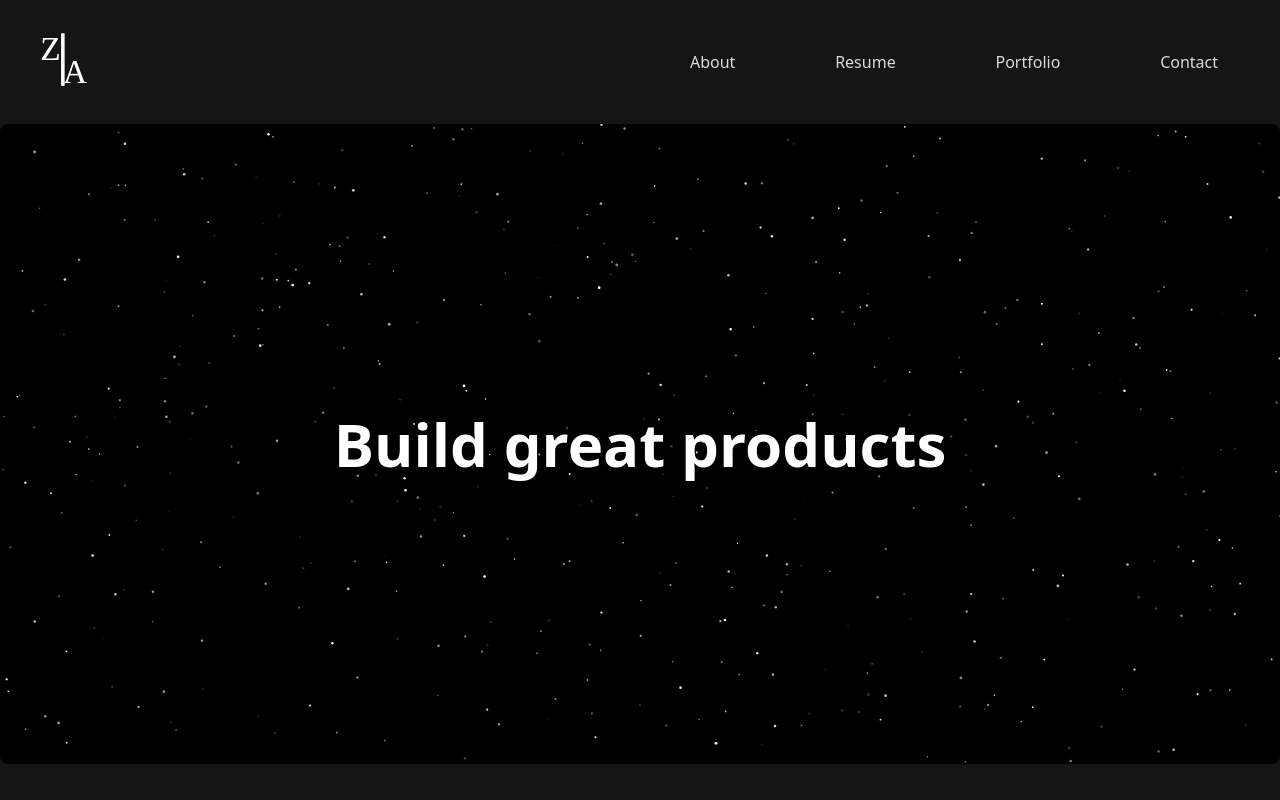
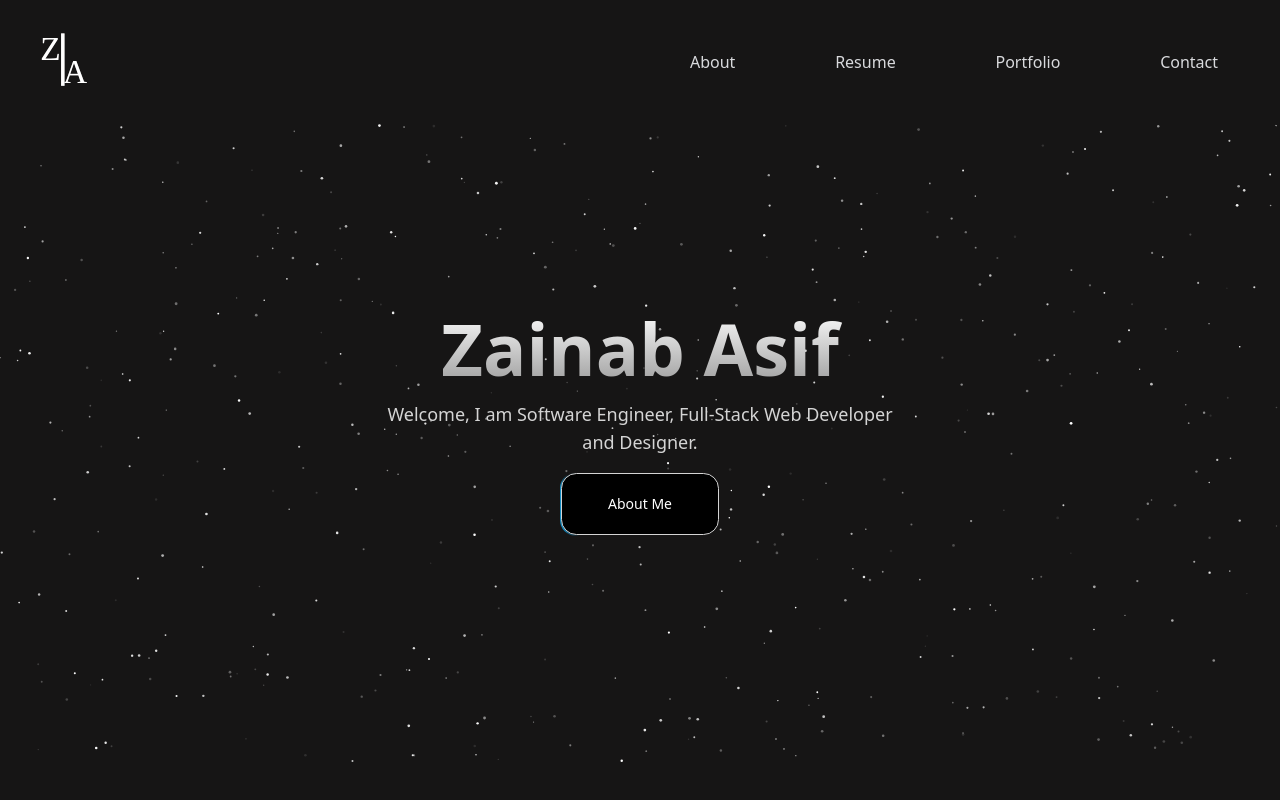
Before and after one commit to za-inab/zainab, a Next.js app: page / in a window 1280 px wide. Built offline with nearby package versions, Linux system fonts and the light colour scheme.

Commit message:
hero section complete

```diff
--- a/src/app/lib/utils.ts
+++ /dev/null
@@ -1,6 +0,0 @@
-import { ClassValue, clsx } from "clsx";
-import { twMerge } from "tailwind-merge";
-
-export function cn(...inputs: ClassValue[]) {
-  return twMerge(clsx(inputs));
-}
--- a/src/app/page.tsx
+++ b/src/app/page.tsx
@@ -1,47 +1,10 @@
 import React from "react";
-import { SparklesCore } from "@/components/ui/sparkles";
+import HeroSection from "@/components/heroSection/HeroSection";
 
 export default function Home() {
   return (
-    // <div className="h-[40rem] w-full bg-black flex flex-col items-center justify-center overflow-hidden rounded-md">
-    //   <h1 className="md:text-7xl text-3xl lg:text-9xl font-bold text-center text-white relative z-20">
-    //     Welcome
-    //   </h1>
-    //   <div className="w-[40rem] h-40 relative">
-    //     <div className="absolute inset-x-20 top-0 bg-gradient-to-r from-transparent via-indigo-500 to-transparent h-[2px] w-3/4 blur-sm" />
-    //     <div className="absolute inset-x-20 top-0 bg-gradient-to-r from-transparent via-indigo-500 to-transparent h-px w-3/4" />
-    //     <div className="absolute inset-x-60 top-0 bg-gradient-to-r from-transparent via-sky-500 to-transparent h-[5px] w-1/4 blur-sm" />
-    //     <div className="absolute inset-x-60 top-0 bg-gradient-to-r from-transparent via-sky-500 to-transparent h-px w-1/4" />
-
-    //     {/* Core component */}
-    //     <SparklesCore
-    //       background="transparent"
-    //       minSize={0.4}
-    //       maxSize={1}
-    //       particleDensity={1200}
-    //       className="w-full h-full"
-    //       particleColor="#FFFFFF"
-    //     />
-
-    //     {/* Radial Gradient to prevent sharp edges */}
-    //     <div className="absolute inset-0 w-full h-full bg-black [mask-image:radial-gradient(350px_200px_at_top,transparent_20%,white)]"></div>
-    //   </div>
-    // </div>
-    <div className="h-[40rem] relative w-full bg-black flex flex-col items-center justify-center overflow-hidden rounded-md">
-      <div className="w-full absolute inset-0 h-screen">
-        <SparklesCore
-          id="tsparticlesfullpage"
-          background="transparent"
-          minSize={0.6}
-          maxSize={1.4}
-          particleDensity={100}
-          className="w-full h-full"
-          particleColor="#FFFFFF"
-        />
-      </div>
-      <h1 className="md:text-7xl text-3xl lg:text-6xl font-bold text-center text-white relative z-20">
-        Build great products
-      </h1>
-    </div>
+    <>
+      <HeroSection />
+    </>
   );
 }
--- /dev/null
+++ b/src/components/heroSection/HeroSection.tsx
@@ -0,0 +1,41 @@
+import React from "react";
+import { SparklesCore } from "@/components/ui/sparkles";
+import Link from "next/link";
+import { Button } from "@/components/ui/moving-border";
+
+function HeroSection() {
+  return (
+    <div className="h-auto md:h-[40rem] w-full rounded-md flex flex-col items-center justify-center relative overflow-hidden mx-auto py-10 md:py-0">
+      <SparklesCore
+        id="tsparticlesfullpage"
+        background="transparent"
+        minSize={0.6}
+        maxSize={1.4}
+        particleDensity={100}
+        className="w-full h-full -top-40 left-0 md:left-60 md:-top-20"
+        particleColor="#FFFFFF"
+      />
+      <div className="p-4 absolute z-10 w-full text-center -mt-10">
+        <h1 className="mt-20 md:mt-0 text-4xl md:text-7xl font-bold bg-clip-text text-transparent bg-gradient-to-b from-neutral-50 to-neutral-400">
+          Zainab Asif
+        </h1>
+        <p className="mt-4 font-normal text-base md:text-lg text-neutral-300 max-w-lg mx-auto">
+         Welcome, I am Software Engineer, Full-Stack Web Developer and Designer.
+        </p>
+        <div className="mt-4">
+          <Link href={"/about"}>
+            <Button
+
+              borderRadius="1rem"
+              className="bg-black dark:bg-black text-white dark:text-white border-neutral-300 dark:border-slate-800"
+            >
+              About Me
+            </Button>
+          </Link>
+        </div>
+      </div>
+    </div>
+  );
+}
+
+export default HeroSection;
--- /dev/null
+++ b/src/components/ui/moving-border.tsx
@@ -0,0 +1,139 @@
+"use client";
+import React from "react";
+import {
+  motion,
+  useAnimationFrame,
+  useMotionTemplate,
+  useMotionValue,
+  useTransform,
+} from "motion/react";
+import { useRef } from "react";
+import { cn } from "@/lib/utils";
+
+export function Button({
+  borderRadius = "1.75rem",
+  children,
+  as: Component = "button",
+  containerClassName,
+  borderClassName,
+  duration,
+  className,
+  ...otherProps
+}: {
+  borderRadius?: string;
+  children: React.ReactNode;
+  as?: any;
+  containerClassName?: string;
+  borderClassName?: string;
+  duration?: number;
+  className?: string;
+  [key: string]: any;
+}) {
+  return (
+    <Component
+      className={cn(
+        "relative h-16 w-40 overflow-hidden bg-transparent p-[1px] text-xl",
+        containerClassName,
+      )}
+      style={{
+        borderRadius: borderRadius,
+      }}
+      {...otherProps}
+    >
+      <div
+        className="absolute inset-0"
+        style={{ borderRadius: `calc(${borderRadius} * 0.96)` }}
+      >
+        <MovingBorder duration={duration} rx="30%" ry="30%">
+          <div
+            className={cn(
+              "h-20 w-20 bg-[radial-gradient(#0ea5e9_40%,transparent_60%)] opacity-[0.8]",
+              borderClassName,
+            )}
+          />
+        </MovingBorder>
+      </div>
+
+      <div
+        className={cn(
+          "relative flex h-full w-full items-center justify-center border border-slate-800 bg-slate-900/[0.8] text-sm text-white antialiased backdrop-blur-xl",
+          className,
+        )}
+        style={{
+          borderRadius: `calc(${borderRadius} * 0.96)`,
+        }}
+      >
+        {children}
+      </div>
+    </Component>
+  );
+}
+
+export const MovingBorder = ({
+  children,
+  duration = 3000,
+  rx,
+  ry,
+  ...otherProps
+}: {
+  children: React.ReactNode;
+  duration?: number;
+  rx?: string;
+  ry?: string;
+  [key: string]: any;
+}) => {
+  const pathRef = useRef<any>();
+  const progress = useMotionValue<number>(0);
+
+  useAnimationFrame((time) => {
+    const length = pathRef.current?.getTotalLength();
+    if (length) {
+      const pxPerMillisecond = length / duration;
+      progress.set((time * pxPerMillisecond) % length);
+    }
+  });
+
+  const x = useTransform(
+    progress,
+    (val) => pathRef.current?.getPointAtLength(val).x,
+  );
+  const y = useTransform(
+    progress,
+    (val) => pathRef.current?.getPointAtLength(val).y,
+  );
+
+  const transform = useMotionTemplate`translateX(${x}px) translateY(${y}px) translateX(-50%) translateY(-50%)`;
+
+  return (
+    <>
+      <svg
+        xmlns="http://www.w3.org/2000/svg"
+        preserveAspectRatio="none"
+        className="absolute h-full w-full"
+        width="100%"
+        height="100%"
+        {...otherProps}
+      >
+        <rect
+          fill="none"
+          width="100%"
+          height="100%"
+          rx={rx}
+          ry={ry}
+          ref={pathRef}
+        />
+      </svg>
+      <motion.div
+        style={{
+          position: "absolute",
+          top: 0,
+          left: 0,
+          display: "inline-block",
+          transform,
+        }}
+      >
+        {children}
+      </motion.div>
+    </>
+  );
+};
```
